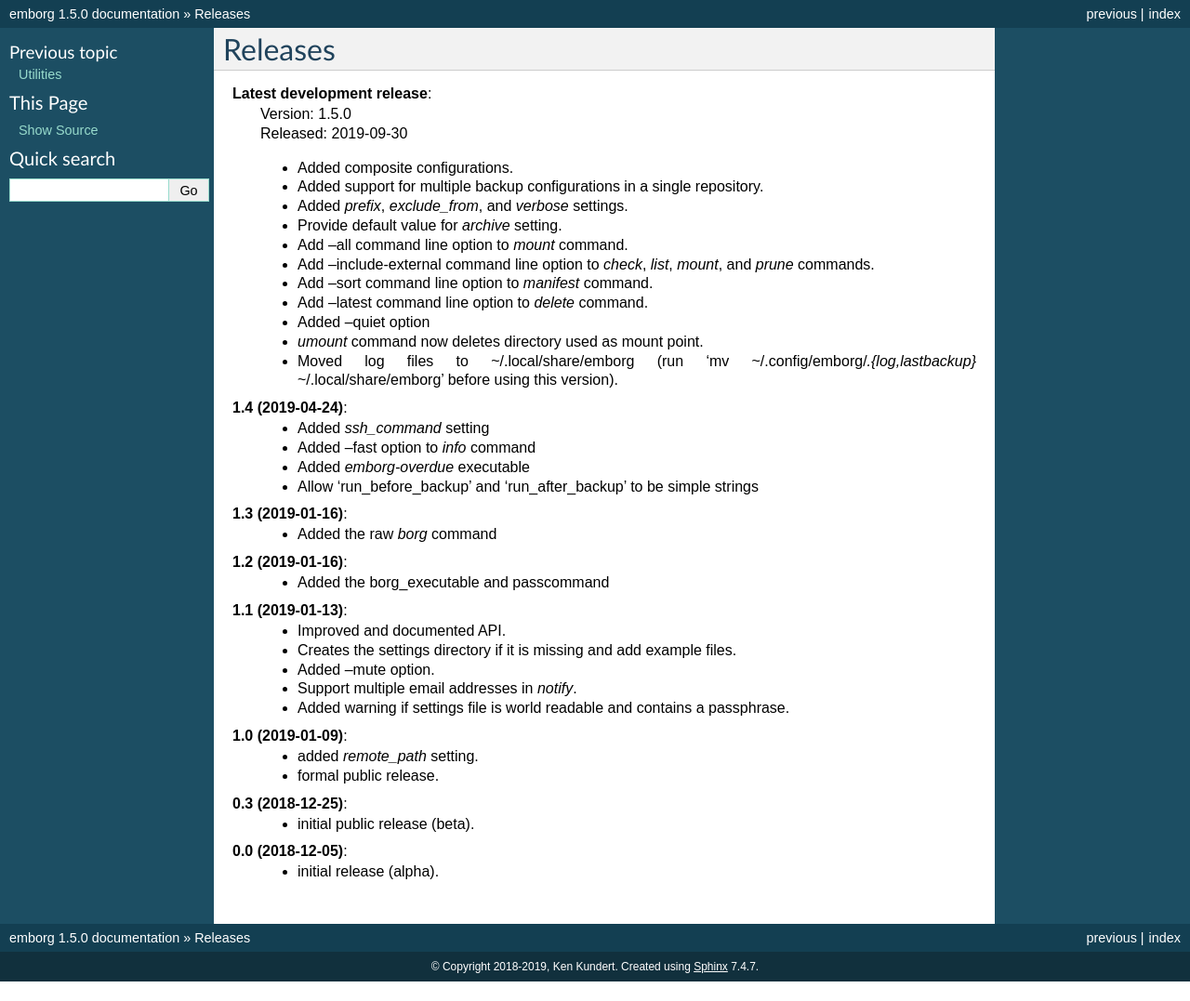
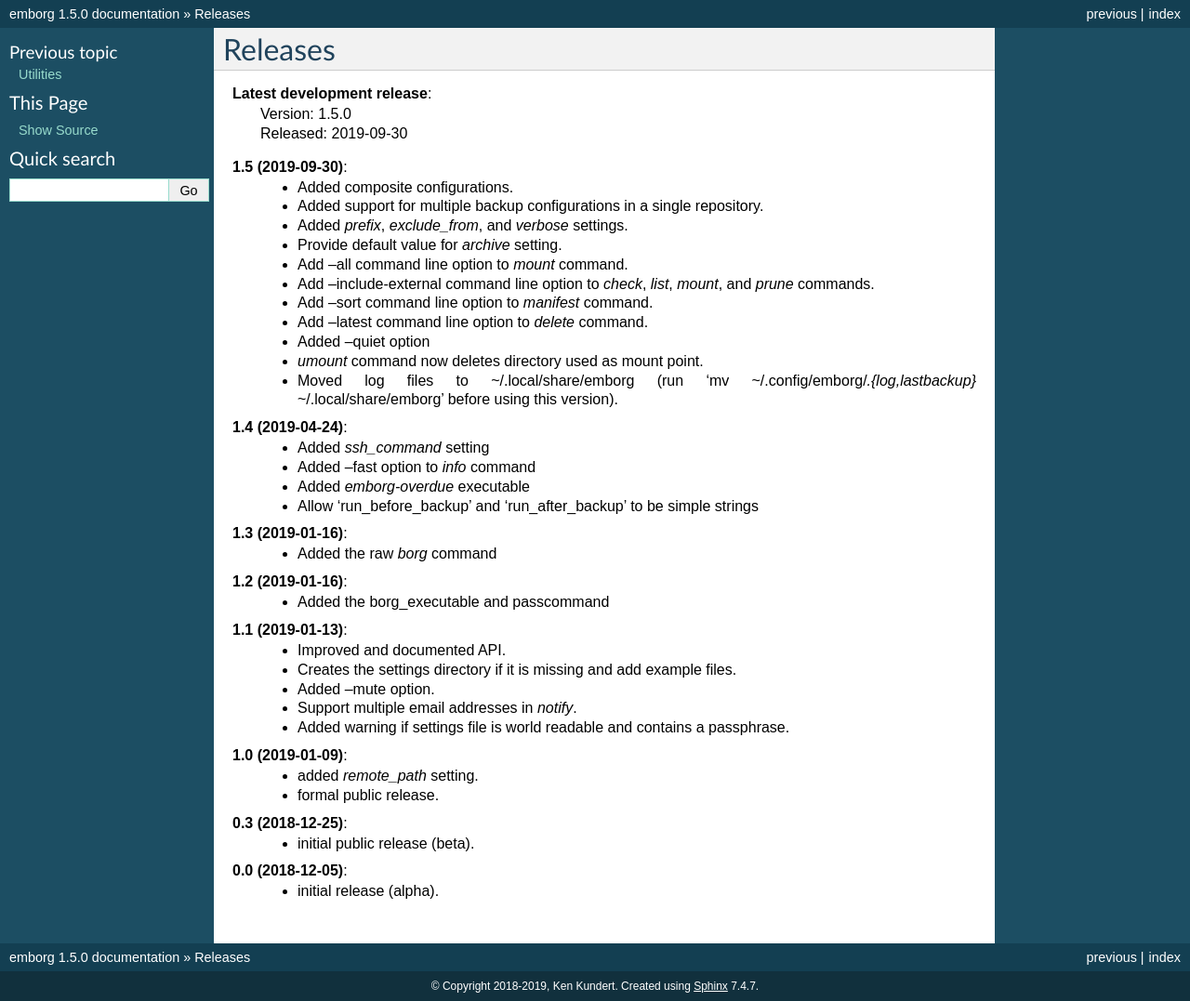
Before and after one commit to KenKundert/emborg, a Sphinx documentation site: the page built from doc/releases.rst, in a window 1280 px wide. Shown: the whole page at 93% size. Built offline with Sphinx 7.4.7, drawn with Linux system fonts in a browser that asks for light colours; before the commit the page ends 1056 px from its top, so only the background shows below that.

Commit message:
Update release notes.

```diff
--- a/doc/releases.rst
+++ b/doc/releases.rst
@@ -5,6 +5,7 @@ Releases
     | Version: 1.5.0
     | Released: 2019-09-30
 
+**1.5 (2019-09-30)**:
     - Added composite configurations.
     - Added support for multiple backup configurations in a single repository.
     - Added *prefix*, *exclude_from*, and *verbose* settings.
```
